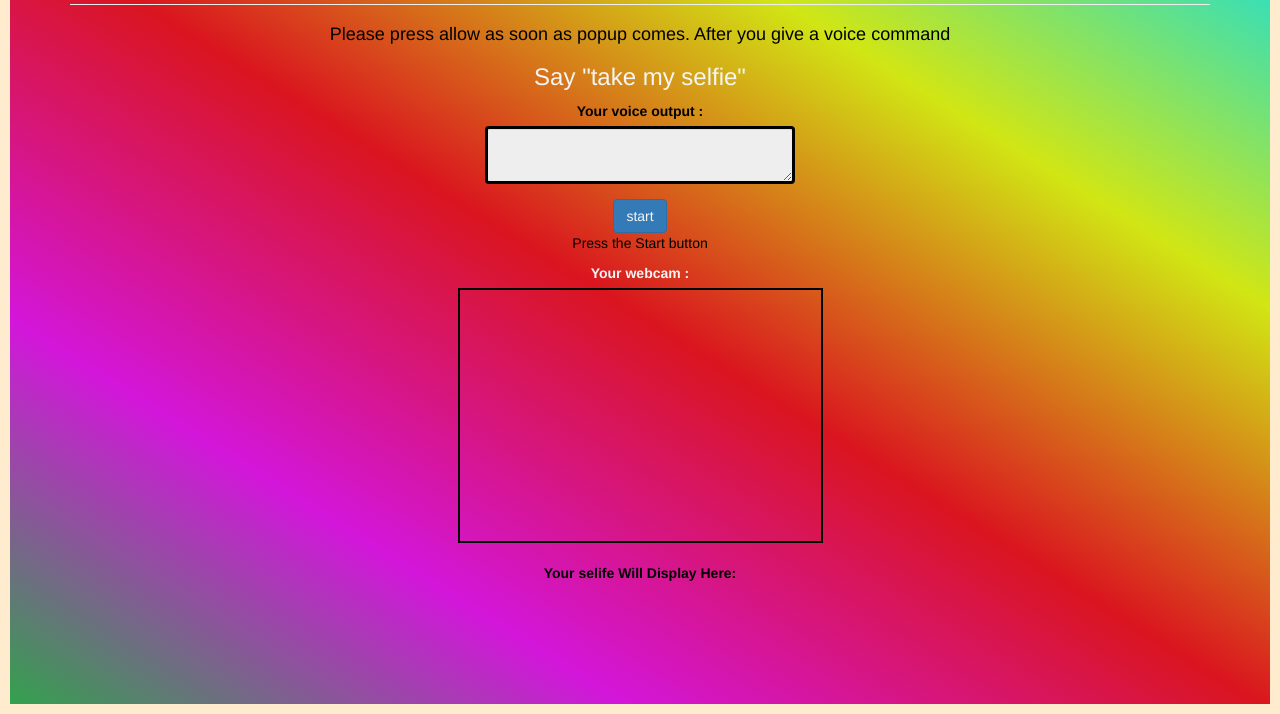
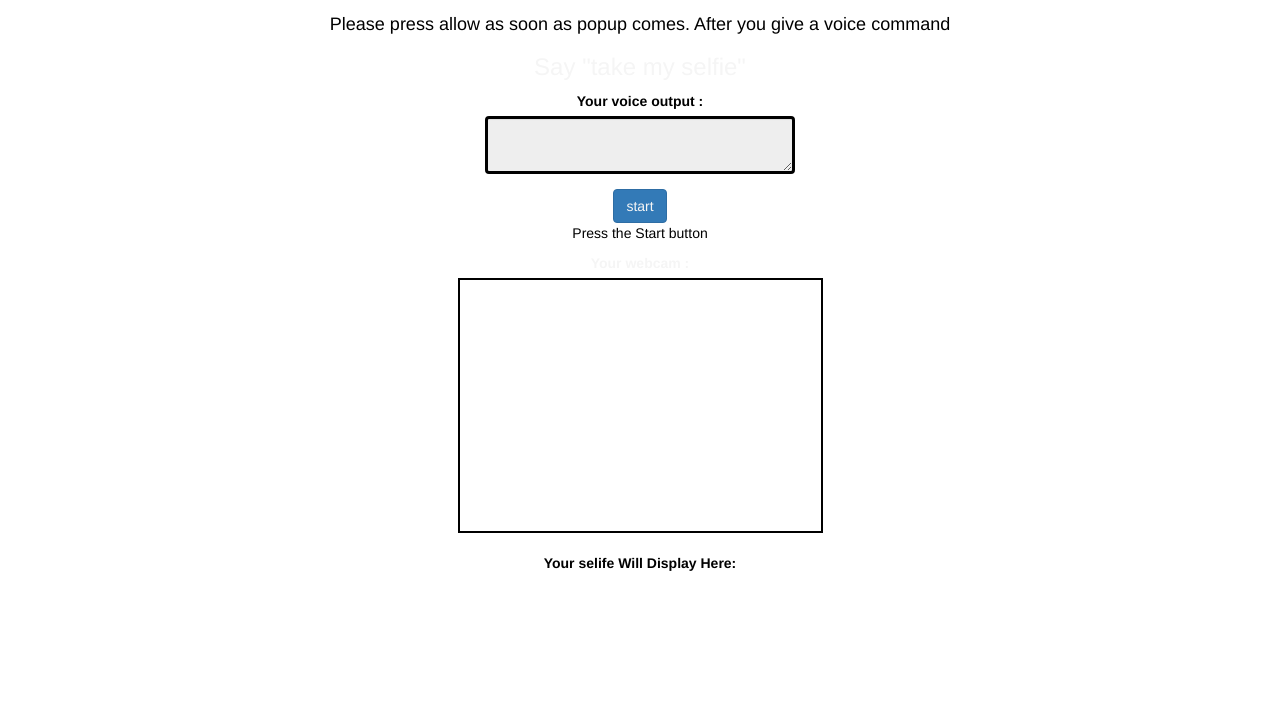
Before and after one commit to WHJabhi/selfie-project, a plain HTML site: page index.html in a window 1280 px wide. Shown: the part 86-800 px from the top of the page. Drawn offline with nearby package versions, Linux system fonts and the light colour scheme; a script that the page names is missing.

Commit message:
Add files via upload

```diff
--- a/main.js
+++ b/main.js
@@ -27,7 +27,7 @@ function speak(){
     setTimeout(function(){
         take_snapshot();
         Save();
-    },5000);
+    }, 5000);
 }
 
 camera = document.getElementById("camera");
--- a/style.css
+++ b/style.css
@@ -20,9 +20,5 @@
 }
 
 body{
-    background-image: linear-gradient(to right top, #2ca747, #d316da, #da151f, #d1e614, #0ddde4);
-    margin: 0;
-    padding: 0;
-    overflow: hidden;
-    border:10px solid blanchedalmond;
+    background-image: linear-gradient (to right top, #2ca747, #d316da, #da151f, #d1e614, #0ddde4);
 }
```
Also changed, not shown: index.html (+1 -0 lines).
